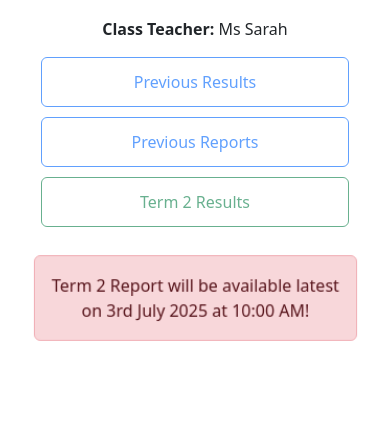
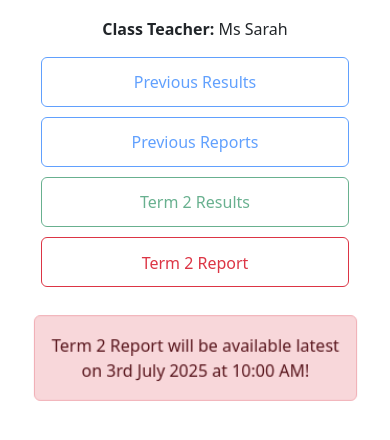
Before and after one commit to codeylee05/LTResultManager, a Django app: page /students/12/ in a window 390 px wide. Shown: the part 351-791 px from the top of the page. Run offline with Django 4.2, Linux system fonts and the light colour scheme; a user stored in the database is signed in; data comes from the database, SQL or seed files in the repository.

Commit message:
Test pdf in mobile

```diff
--- a/main/templates/main/student.html
+++ b/main/templates/main/student.html
@@ -32,11 +32,11 @@
 
             <!-- Mobile only: View PDF -->
             <!--PRODUCTION EDIT: NO REPORTS RELEASED SO HIDE LINK AND SHOW ALERT-->
-            <!--<a href="{% url 'generate_report_pdf' student.id %}" target="_blank"
+            <a href="{% url 'generate_report_pdf' student.id %}" target="_blank"
                 class="btn btn-outline-danger d-inline-block d-md-none"
                 style="height: 50px; display: inline-flex; align-items: center; justify-content: center; padding: 0 16px; line-height: 50px;">
                 Term 2 Report
-            </a>--->
+            </a>
             <div class="alert alert-danger alert-animate" role="alert" style="   margin-top: 20px; text-align: center;">
                 Term 2 Report will be available latest <br>on 3rd July 2025 at 10:00 AM!
             </div>
```
